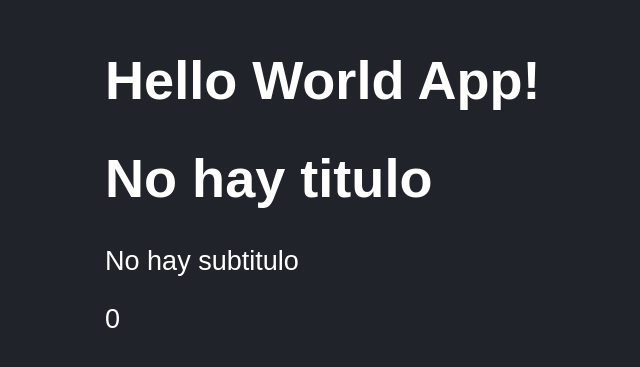
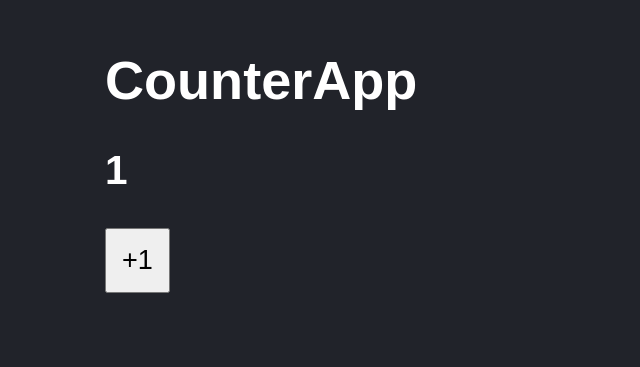
Before and after one commit to adrcorona13/reactcte-01-counter-app, a React (Vite) app: page / in a window 1280 px wide. Shown: the part 135-502 px from the top of the page, without its empty margins (43-683 px from the left). Built offline with nearby package versions, Linux system fonts and the light colour scheme.

Commit message:
Crear CounterApp component

```diff
--- /dev/null
+++ b/src/CounterApp.jsx
@@ -0,0 +1,21 @@
+import PropTypes from 'prop-types';
+
+const handleAdd = (event) => console.log(event);
+
+export const CounterApp = ({ value }) => {
+
+    return (
+        <>
+            <h1>CounterApp</h1>
+            <h2> { value } </h2>
+            <button onClick={ handleAdd }>+1</button>
+        </>
+    );
+}
+
+CounterApp.propTypes = {
+    value: PropTypes.number.isRequired
+}
+CounterApp.defaultProps = {
+    value: 0
+}
--- a/src/FirstApp.jsx
+++ b/src/FirstApp.jsx
@@ -24,7 +24,7 @@ export const FirstApp = ({
 FirstApp.propTypes = {
   title: PropTypes.string.isRequired,
   subtitle: PropTypes.string,
-  value: PropTypes.numeric
+  value: PropTypes.number
 }
 
 FirstApp.defaultProps = {
--- a/src/main.jsx
+++ b/src/main.jsx
@@ -2,15 +2,18 @@ import React from "react";
 import ReactDOM from "react-dom/client";
 import { HelloWorldApp } from "./HelloWorldApp";
 import { FirstApp } from "./FirstApp";
+import { CounterApp } from "./CounterApp";
+
 import './styles.css'
 
 
 ReactDOM.createRoot(document.getElementById("root")).render(
   <React.StrictMode>
-    <HelloWorldApp></HelloWorldApp>
+    {/* <HelloWorldApp></HelloWorldApp> */}
     {/* <FirstApp title="Titulo" subtitle="subtitulo" valor={123}></FirstApp> */}
     {/* <FirstApp title="titulo"></FirstApp> */}
     {/* <FirstApp title = "titulo" subtitle={123}></FirstApp> */}
-    <FirstApp></FirstApp>
+    {/* <FirstApp></FirstApp> */}
+    <CounterApp value={1}></CounterApp>
   </React.StrictMode>
 );
--- a/src/styles.css
+++ b/src/styles.css
@@ -6,3 +6,8 @@ body {
     font-size: 1.3rem;
     padding: 70px;
 }
+
+button{
+    padding: 15px;
+    font-size: 1.3rem;
+}
```
